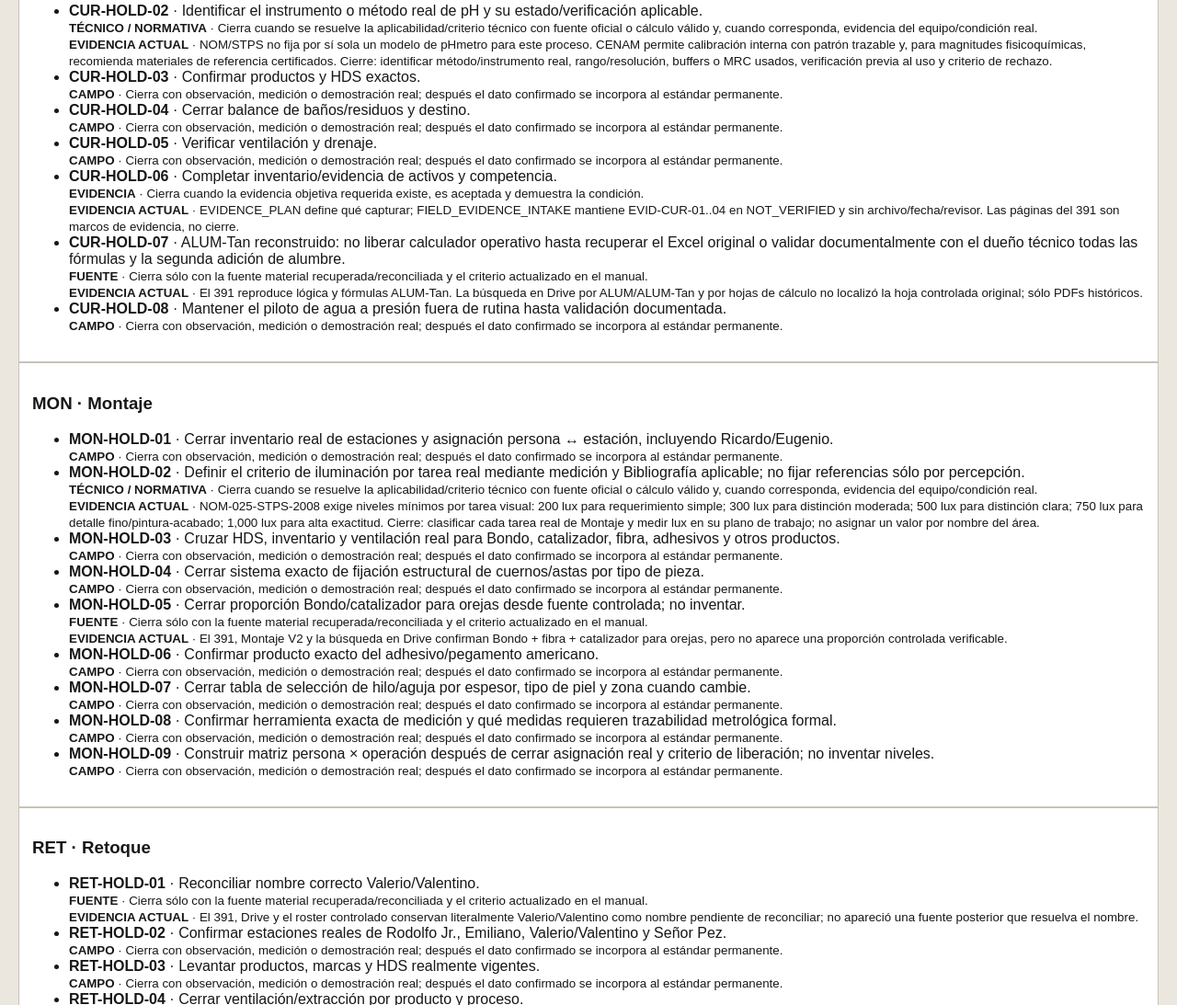
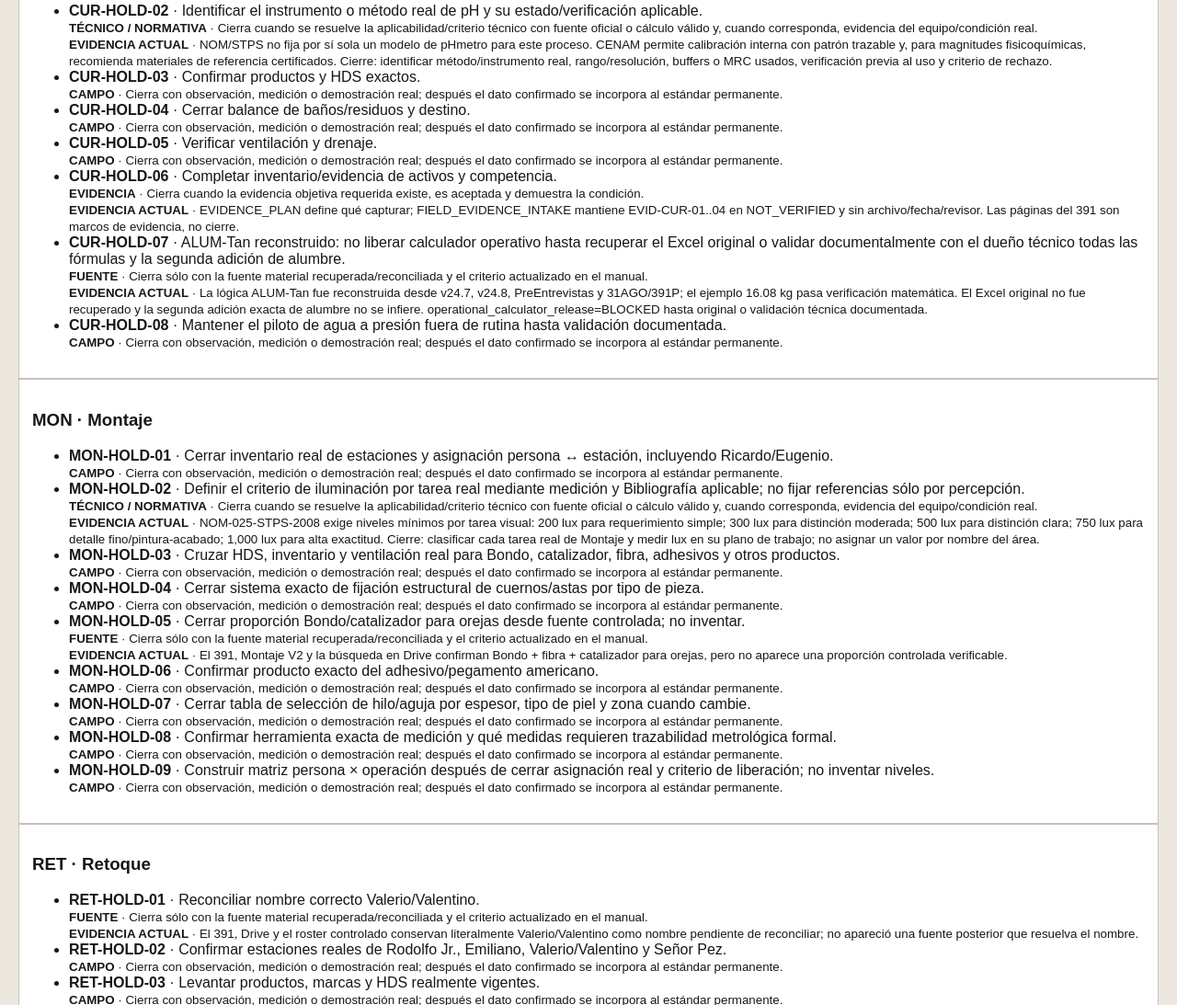
Before and after one commit to romerobarcenabraulio-hash/ROCA-TAX, a plain HTML site: page generated/roca-fast-track/implementation.html in a window 1280 px wide. Shown: the part 2494-3587 px from the top of the page at 92% size. Drawn offline with Linux system fonts and the light colour scheme.

Commit message:
Update IMPLEMENTAR proof for ALUM-Tan reconstruction

```diff
--- a/generated/roca-fast-track/implementation.html
+++ b/generated/roca-fast-track/implementation.html
@@ -270,7 +270,7 @@ function holdClosureType(text){
 }
 function holdKnownProof(id){
   return ({
-    "CUR-HOLD-07":"El 391 reproduce lógica y fórmulas ALUM-Tan. La búsqueda en Drive por ALUM/ALUM-Tan y por hojas de cálculo no localizó la hoja controlada original; sólo PDFs históricos.",
+    "CUR-HOLD-07":"La lógica ALUM-Tan fue reconstruida desde v24.7, v24.8, PreEntrevistas y 31AGO/391P; el ejemplo 16.08 kg pasa verificación matemática. El Excel original no fue recuperado y la segunda adición exacta de alumbre no se infiere. operational_calculator_release=BLOCKED hasta original o validación técnica documentada.",
     "MON-HOLD-05":"El 391, Montaje V2 y la búsqueda en Drive confirman Bondo + fibra + catalizador para orejas, pero no aparece una proporción controlada verificable.",
     "RET-HOLD-01":"El 391, Drive y el roster controlado conservan literalmente Valerio/Valentino como nombre pendiente de reconciliar; no apareció una fuente posterior que resuelva el nombre.",
     "RET-HOLD-09":"El mapa BIWO define eventos semánticos. Drive contiene CIERRE BIWO y Ajustes finales, pero no etiquetas exactas de estados productivos de Retoque; el documento antecedente enlazado no es accesible.",
```
